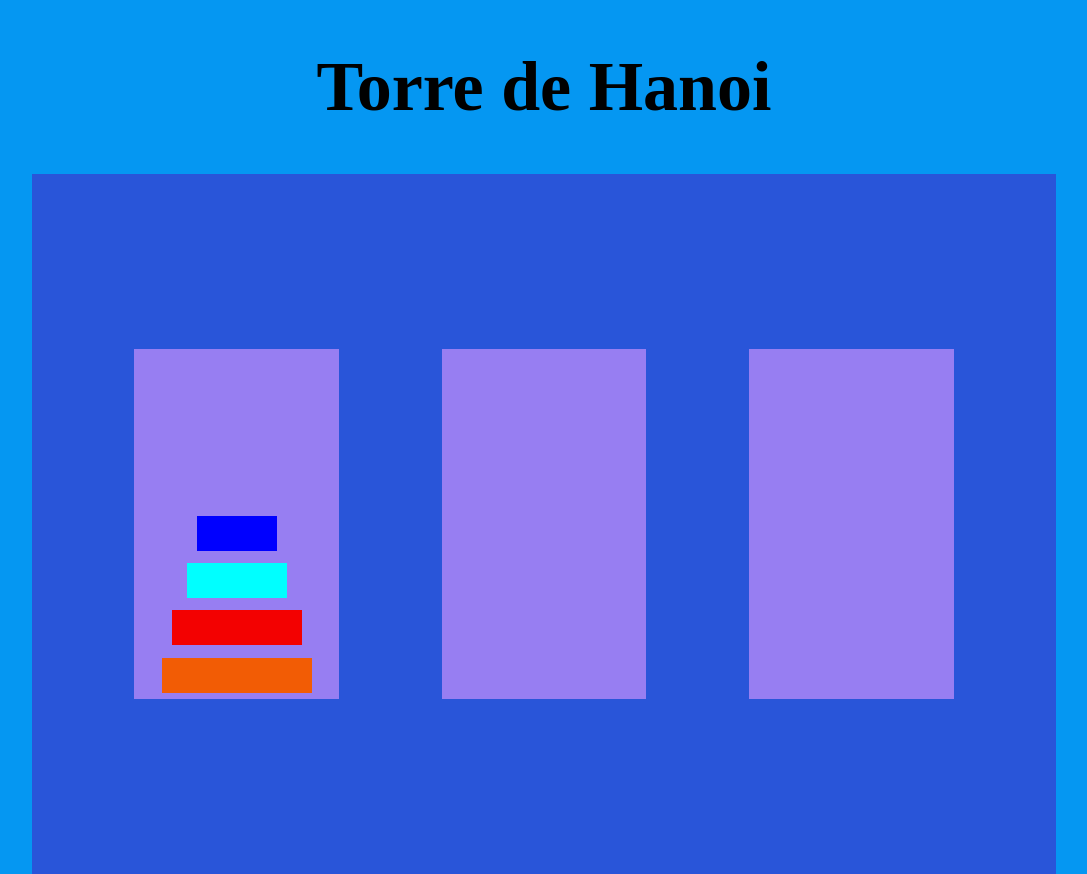
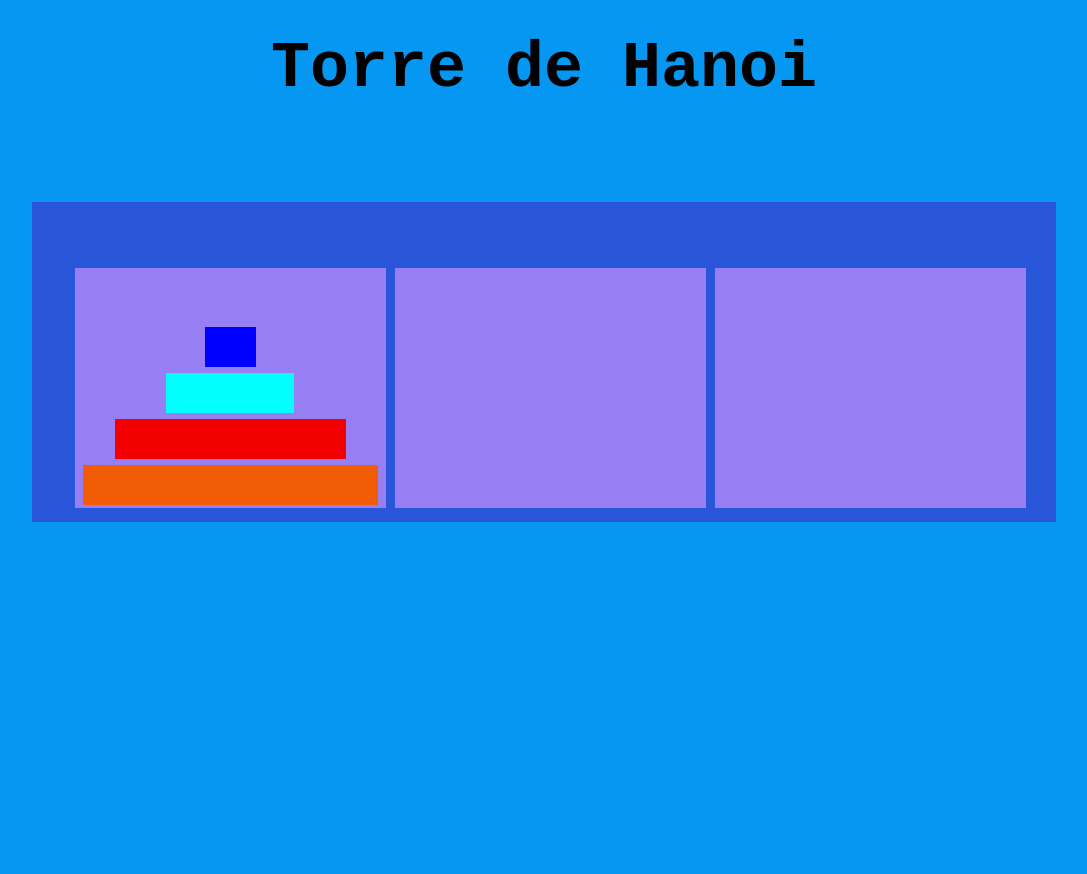
Before and after one commit to nekelpatrick/torre_hanoi_js_vanilla, a plain HTML site: page index.html in a window 1280 px wide. Shown: the whole page, without its empty margins (96-1183 px from the left). After the commit the page ends 800 px from the top, so only its background shows below. Drawn offline with Linux system fonts and the light colour scheme.

Commit message:
mobile first

```diff
--- a/style.css
+++ b/style.css
@@ -1,15 +1,23 @@
 /* reset */
+
 html,
 body,
 div,
-header {
+header,
+h1 {
     margin: 0;
     padding: 0;
     border: 0;
+    box-sizing: border-box;
+    text-decoration: none;
 }
+
+
 /* reset */
 
+
 /* Variável PALETA DE CORES */
+
 :root {
     --cor1: #977ef2;
     --cor2: #0597f2;
@@ -18,6 +26,18 @@ header {
     --cor5: #F24C3D;
 }
 
+
+/* Fonts */
+
+h1 {
+    font-size: 35px;
+    font-family: monospace;
+    font-weight: bolder;
+}
+
+
+/* Estilização */
+
 body {
     background-color: var(--cor2);
     display: flex;
@@ -25,18 +45,13 @@ body {
     justify-content: center;
     align-items: center;
 }
-body header {
-    font-size: 35px;
-}
+
 body #id-divGlobal {
     display: flex;
     flex-direction: row;
     align-items: center;
     justify-content: center;
-
     background-color: var(--cor3);
-    height: 700px;
-    width: 80%;
 }
 
 #id-divGlobal .torre {
@@ -44,32 +59,134 @@ body #id-divGlobal {
     flex-direction: column;
     align-items: center;
     justify-content: flex-end;
+    margin: 0.3em;
+}
+
+.torre .discos {
+    margin: 3%;
+    height: 4vh;
+    width: 85%;
+}
 
 
+/* Definindo Cores dos Elementos */
+
+#id-divGlobal .torre {
     background-color: #977ef2;
-        margin: 5%;
-        height: 50%;
-        width: 20%;
 }
-        .torre  .discos {
-            margin: 3%;
-            height: 10%;
-            width: 85%;
-        }
+
 .torre #disco4 {
-          width: 150px;
     background-color: var(--cor4);
 }
+
 .torre #disco3 {
-          width: 130px;
     background-color: #f30101;
 }
+
 .torre #disco2 {
-          width: 100px;
     background-color: cyan;
 }
+
 .torre #disco1 {
-          width: 80px;
     background-color: blue;
+}
 
+
+/* Definindo Dimensão dos Elementos */
+
+h1 {
+    margin-top: 4vh;
+    margin-bottom: 12vh;
 }
+
+div#id-divGlobal {
+    height: 40vh;
+    width: 90vw;
+    padding-top: 8vh;
+    padding-bottom: 0;
+}
+
+div#id-torre1.torre,
+div#id-torre2.torre,
+div#id-torre3.torre,
+div#id-torre4.torre {
+    height: 28vh;
+    width: 30vw;
+    margin-bottom: 0;
+    padding-bottom: 0;
+}
+
+div#disco1.discos,
+div#disco2.discos,
+div#disco3.discos,
+div#disco4.discos {
+    height: 3vh;
+}
+
+div#disco1.discos {
+    width: 6vw;
+}
+
+div#disco2.discos {
+    width: 12vw;
+}
+
+div#disco3.discos {
+    width: 20vw;
+}
+
+div#disco4.discos {
+    width: 26vw;
+}
+
+@media only screen and (min-width: 750px) {
+    /* Fonts */
+    h1 {
+        font-size: 5em;
+    }
+    /* Alteração de cor background */
+    body {
+        background-color: rgb(153, 49, 49);
+    }
+    /* Dimensões */
+    div#id-torre1.torre,
+    div#id-torre2.torre,
+    div#id-torre3.torre,
+    div#id-torre4.torre {
+        height: 30vh;
+        width: 28vw;
+        margin-bottom: 2vh;
+    }
+    div#disco1.discos,
+    div#disco2.discos,
+    div#disco3.discos,
+    div#disco4.discos {
+        height: 5vh;
+        margin: 1%;
+    }
+}
+
+@media only screen and (min-width: 900px) {
+    /* Voltando a cor padrão do Mobile */
+    body {
+        background-color: #0597F2;
+    }
+    /* Dimensões */
+    div#id-divGlobal {
+        width: 80vw;
+        padding-left: 3vw;
+        padding-right: 2vw;
+    }
+    div#disco1.discos {
+        width: 4vw;
+    }
+    div#disco2.discos {
+        width: 10vw;
+    }
+    div#disco3.discos {
+        width: 18vw;
+    }
+    div#disco4.discos {
+        width: 23vw;
+    }
+}
```
Lines whose indentation alone changed are shown as unchanged.
